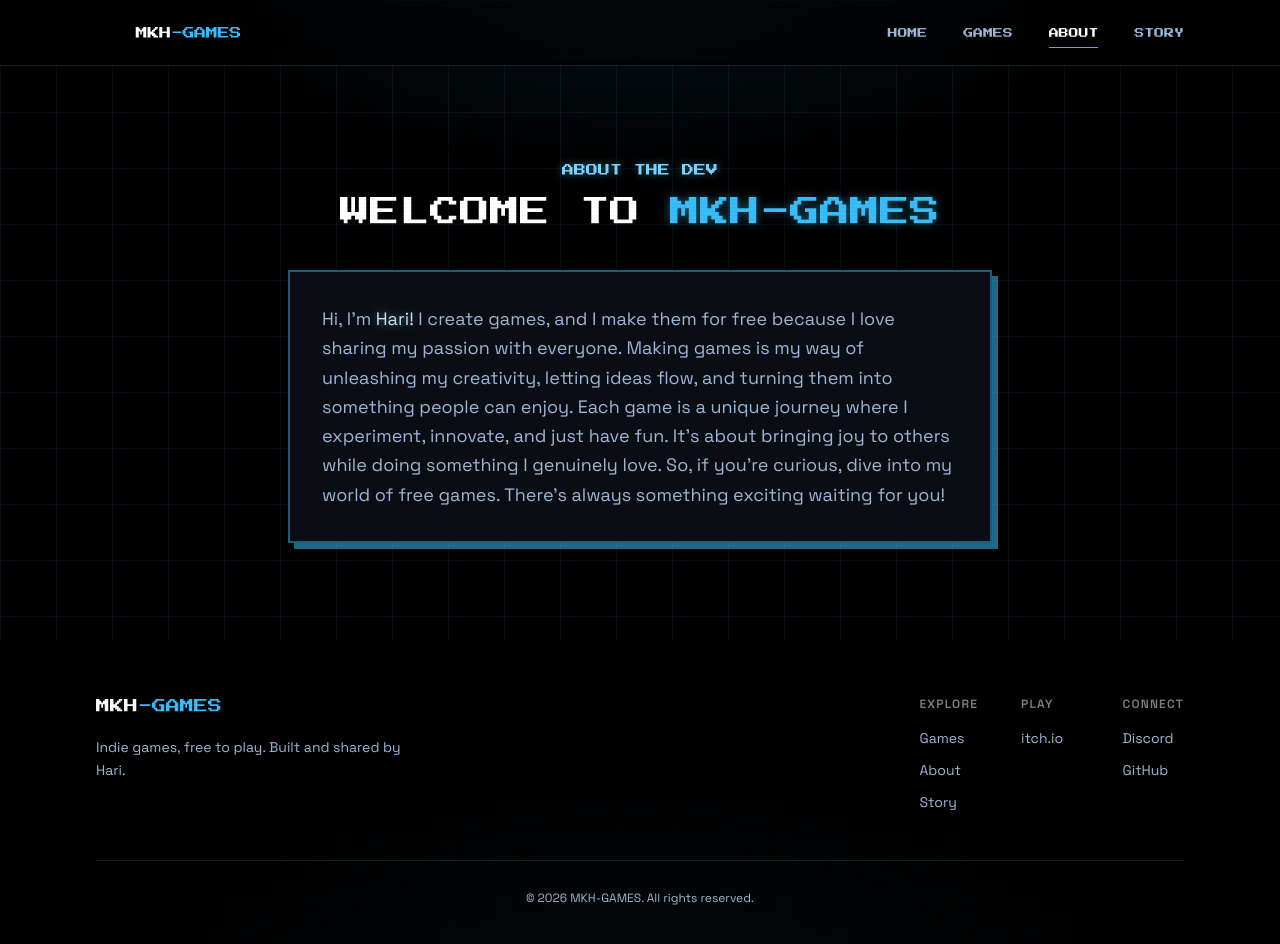
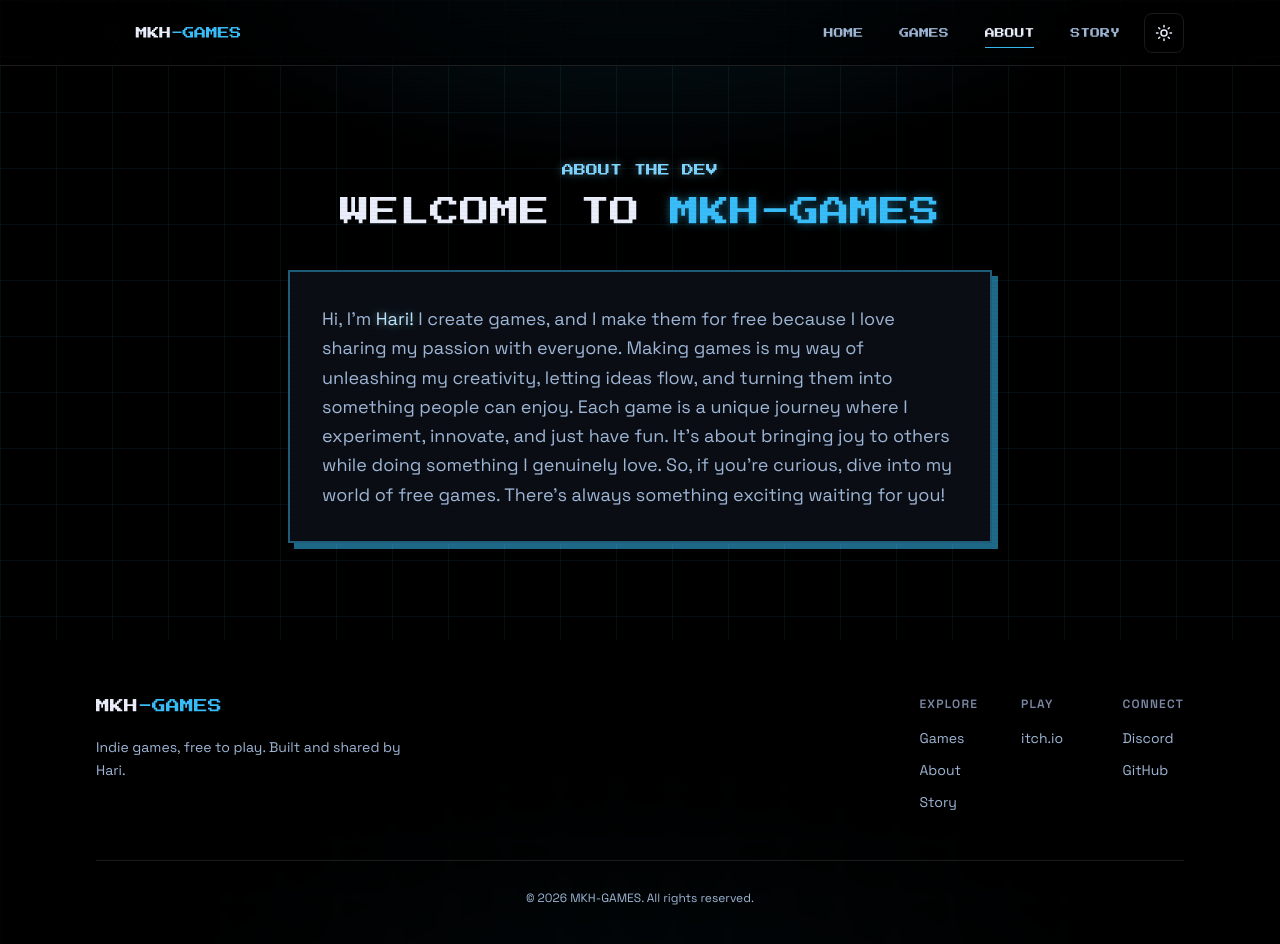
Before and after one commit to Hari-42/mkh-games, a Next.js app: page /about in a window 1280 px wide. Shown: the top 944 px of the page. Built offline with nearby package versions, Linux system fonts and the light colour scheme.

Commit message:
add dark/light mode toggle with theme tokens

```diff
--- a/app/about/page.js
+++ b/app/about/page.js
@@ -7,7 +7,7 @@ export default function About() {
     <div className="mx-auto w-full max-w-3xl px-4 py-24 lg:px-8">
       <div className="mb-10 text-center">
         <p className="mb-4 font-pixel text-xs glow-teal">ABOUT THE DEV</p>
-        <h1 className="font-pixel text-2xl leading-relaxed text-white sm:text-3xl">
+        <h1 className="font-pixel text-2xl leading-relaxed text-[var(--text)] sm:text-3xl">
           WELCOME TO <span className="glow-coral">MKH-GAMES</span>
         </h1>
       </div>
--- a/app/games/page.js
+++ b/app/games/page.js
@@ -66,7 +66,7 @@ export default function Games() {
     <div className="mx-auto w-full max-w-6xl px-4 py-20 lg:px-8">
       <div className="mb-16 text-center">
         <p className="mb-4 font-pixel text-xs glow-teal">SELECT YOUR GAME</p>
-        <h1 className="font-pixel text-3xl text-white sm:text-4xl">
+        <h1 className="font-pixel text-3xl text-[var(--text)] sm:text-4xl">
           MY <span className="glow-coral">GAMES</span>
         </h1>
       </div>
--- a/app/layout.js
+++ b/app/layout.js
@@ -26,6 +26,11 @@ export default function RootLayout({ children }) {
   return (
     <html lang="en" className={`${pixel.variable} ${sans.variable}`}>
       <body className="scanlines flex min-h-screen flex-col font-sans antialiased">
+        <script
+          dangerouslySetInnerHTML={{
+            __html: `(function(){try{var t=localStorage.getItem('theme');if(!t){t=window.matchMedia('(prefers-color-scheme: light)').matches?'light':'dark';}if(t==='light'){document.documentElement.classList.add('light');}}catch(e){}})();`,
+          }}
+        />
         <Header />
         <main className="flex-1">{children}</main>
         <Footer />
--- a/app/page.js
+++ b/app/page.js
@@ -22,7 +22,7 @@ export default function Home() {
 
         <div className="relative z-10 flex flex-col items-center">
           <p className="mb-8 font-pixel text-base glow-teal sm:text-xl">READY PLAYER 1</p>
-          <h1 className="font-pixel text-5xl leading-tight text-white sm:text-7xl lg:text-8xl [text-shadow:0_2px_18px_rgba(0,0,0,0.9)]">
+          <h1 className="font-pixel text-5xl leading-tight text-[var(--text)] sm:text-7xl lg:text-8xl [text-shadow:0_2px_18px_rgba(0,0,0,0.9)]">
             MKH
             <span className="glow-coral">-GAMES</span>
           </h1>
--- a/app/story/page.js
+++ b/app/story/page.js
@@ -6,7 +6,7 @@ export default function Story() {
   return (
     <div className="mx-auto flex min-h-[60vh] w-full max-w-3xl flex-col items-center justify-center px-4 text-center lg:px-8">
       <p className="mb-6 font-pixel text-xs glow-teal blink">● LOADING...</p>
-      <h1 className="font-pixel text-2xl leading-relaxed text-white sm:text-3xl">
+      <h1 className="font-pixel text-2xl leading-relaxed text-[var(--text)] sm:text-3xl">
         THE <span className="glow-coral">MKH-UNIVERSE</span> STORY
       </h1>
       <p className="mt-8 max-w-md text-lg text-[var(--lav)]">
--- a/components/Footer.js
+++ b/components/Footer.js
@@ -6,12 +6,12 @@ export default function Footer() {
       {/* thin gradient accent line */}
       <div className="h-px w-full bg-gradient-to-r from-transparent via-[var(--coral)]/60 to-transparent" />
 
-      <div className="bg-black/50 backdrop-blur-sm">
+      <div className="bg-[var(--surface)] backdrop-blur-sm">
         <div className="mx-auto w-full max-w-6xl px-4 py-14 lg:px-8">
           <div className="flex flex-col gap-12 md:flex-row md:justify-between">
             {/* Brand */}
             <div className="max-w-xs">
-              <span className="font-pixel text-sm text-white">
+              <span className="font-pixel text-sm text-[var(--text)]">
                 MKH<span className="text-[var(--coral)]">-GAMES</span>
               </span>
               <p className="mt-4 text-sm leading-relaxed text-[var(--lav)]">
@@ -44,7 +44,7 @@ export default function Footer() {
             </div>
           </div>
 
-          <div className="mt-12 border-t border-white/10 pt-6 text-center">
+          <div className="mt-12 border-t border-[var(--border)] pt-6 text-center">
             <span className="text-xs text-[var(--lav)]">
               © 2026 MKH-GAMES. All rights reserved.
             </span>
@@ -58,7 +58,7 @@ export default function Footer() {
 function FooterCol({ title, children }) {
   return (
     <div>
-      <h2 className="mb-4 text-xs font-semibold uppercase tracking-widest text-white/50">
+      <h2 className="mb-4 text-xs font-semibold uppercase tracking-widest text-[var(--muted)]">
         {title}
       </h2>
       <ul className="space-y-3 text-sm text-[var(--lav)]">{children}</ul>
--- a/components/Header.js
+++ b/components/Header.js
@@ -4,6 +4,7 @@ import { useState } from "react";
 import Link from "next/link";
 import Image from "next/image";
 import { usePathname } from "next/navigation";
+import ThemeToggle from "@/components/ThemeToggle";
 
 const links = [
   { href: "/", label: "Home" },
@@ -17,7 +18,7 @@ export default function Header() {
   const pathname = usePathname();
 
   return (
-    <header className="sticky top-0 z-50 border-b border-white/10 bg-black/60 backdrop-blur-xl">
+    <header className="sticky top-0 z-50 border-b border-[var(--border)] bg-[var(--surface)] backdrop-blur-xl">
       {/* thin gradient accent line */}
       <div className="h-px w-full bg-gradient-to-r from-transparent via-[var(--coral)]/70 to-transparent" />
 
@@ -31,11 +32,12 @@ export default function Header() {
             className="h-9 w-auto object-contain"
             priority
           />
-          <span className="font-pixel text-xs tracking-tight text-white">
+          <span className="font-pixel text-xs tracking-tight text-[var(--text)]">
             MKH<span className="text-[var(--coral)]">-GAMES</span>
           </span>
         </Link>
 
+        <div className="flex items-center gap-3 md:gap-6">
           <nav className="hidden items-center gap-9 md:flex">
             {links.map((link) => {
               const active = pathname === link.href;
@@ -45,8 +47,8 @@ export default function Header() {
                   href={link.href}
                   className={`relative font-pixel text-[0.62rem] uppercase transition-colors after:absolute after:-bottom-2 after:left-0 after:h-px after:bg-[var(--coral)] after:transition-all after:duration-300 ${
                     active
-                    ? "text-white after:w-full"
-                    : "text-[var(--lav)] after:w-0 hover:text-white hover:after:w-full"
+                      ? "text-[var(--text)] after:w-full"
+                      : "text-[var(--lav)] after:w-0 hover:text-[var(--text)] hover:after:w-full"
                   }`}
                 >
                   {link.label}
@@ -55,11 +57,13 @@ export default function Header() {
             })}
           </nav>
 
+          <ThemeToggle />
+
           <button
             type="button"
             aria-label="Toggle menu"
             onClick={() => setMenuOpen((v) => !v)}
-          className="inline-flex h-10 w-10 items-center justify-center rounded-lg border border-white/10 text-gray-200 transition hover:bg-white/10 md:hidden"
+            className="inline-flex h-10 w-10 items-center justify-center rounded-lg border border-[var(--border)] text-[var(--text)] transition hover:bg-[var(--hover)] md:hidden"
           >
           <svg width="20" height="20" viewBox="0 0 24 24" fill="none" stroke="currentColor" strokeWidth="2">
             {menuOpen ? (
@@ -77,10 +81,11 @@ export default function Header() {
           </svg>
           </button>
         </div>
+      </div>
 
       {/* Mobile menu */}
       <div
-        className={`${menuOpen ? "block" : "hidden"} border-t border-white/10 bg-black/90 backdrop-blur-xl md:hidden`}
+        className={`${menuOpen ? "block" : "hidden"} border-t border-[var(--border)] bg-[var(--surface-strong)] backdrop-blur-xl md:hidden`}
       >
         <nav className="mx-auto flex w-full max-w-6xl flex-col gap-1 px-4 py-3">
           {links.map((link) => {
@@ -92,8 +97,8 @@ export default function Header() {
                 onClick={() => setMenuOpen(false)}
                 className={`rounded-lg px-3 py-3 font-pixel text-[0.62rem] uppercase transition ${
                   active
-                    ? "bg-[var(--coral)]/15 text-white"
-                    : "text-[var(--lav)] hover:bg-white/5 hover:text-white"
+                    ? "bg-[var(--coral)]/15 text-[var(--text)]"
+                    : "text-[var(--lav)] hover:bg-[var(--hover)] hover:text-[var(--text)]"
                 }`}
               >
                 {link.label}
--- /dev/null
+++ b/components/ThemeToggle.js
@@ -0,0 +1,44 @@
+"use client";
+
+import { useEffect, useState } from "react";
+
+export default function ThemeToggle() {
+  const [theme, setTheme] = useState("dark");
+
+  useEffect(() => {
+    setTheme(document.documentElement.classList.contains("light") ? "light" : "dark");
+  }, []);
+
+  function toggle() {
+    const next = theme === "light" ? "dark" : "light";
+    document.documentElement.classList.toggle("light", next === "light");
+    try {
+      localStorage.setItem("theme", next);
+    } catch {}
+    setTheme(next);
+  }
+
+  const isLight = theme === "light";
+
+  return (
+    <button
+      type="button"
+      onClick={toggle}
+      aria-label={isLight ? "Switch to dark mode" : "Switch to light mode"}
+      className="inline-flex h-10 w-10 items-center justify-center rounded-lg border border-[var(--border)] text-[var(--text)] transition hover:bg-[var(--hover)]"
+    >
+      {isLight ? (
+        // moon
+        <svg width="18" height="18" viewBox="0 0 24 24" fill="none" stroke="currentColor" strokeWidth="2" strokeLinecap="round" strokeLinejoin="round">
+          <path d="M21 12.79A9 9 0 1 1 11.21 3 7 7 0 0 0 21 12.79z" />
+        </svg>
+      ) : (
+        // sun
+        <svg width="18" height="18" viewBox="0 0 24 24" fill="none" stroke="currentColor" strokeWidth="2" strokeLinecap="round" strokeLinejoin="round">
+          <circle cx="12" cy="12" r="4" />
+          <path d="M12 2v2M12 20v2M4.93 4.93l1.41 1.41M17.66 17.66l1.41 1.41M2 12h2M20 12h2M6.34 17.66l-1.41 1.41M19.07 4.93l-1.41 1.41" />
+        </svg>
+      )}
+    </button>
+  );
+}
```
Also changed, not shown: app/globals.css (+34 -4 lines). Lines whose indentation alone changed are shown as unchanged.
